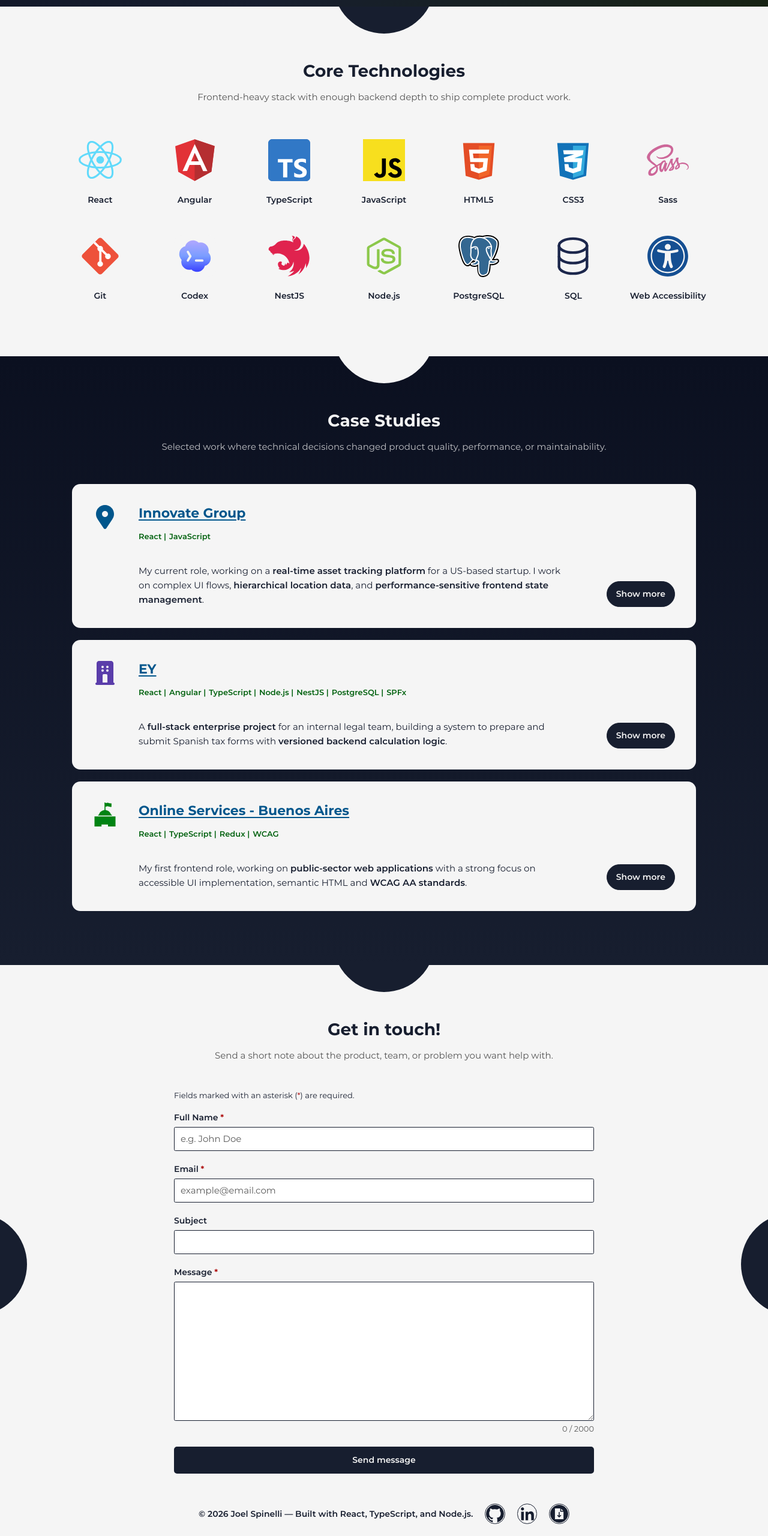
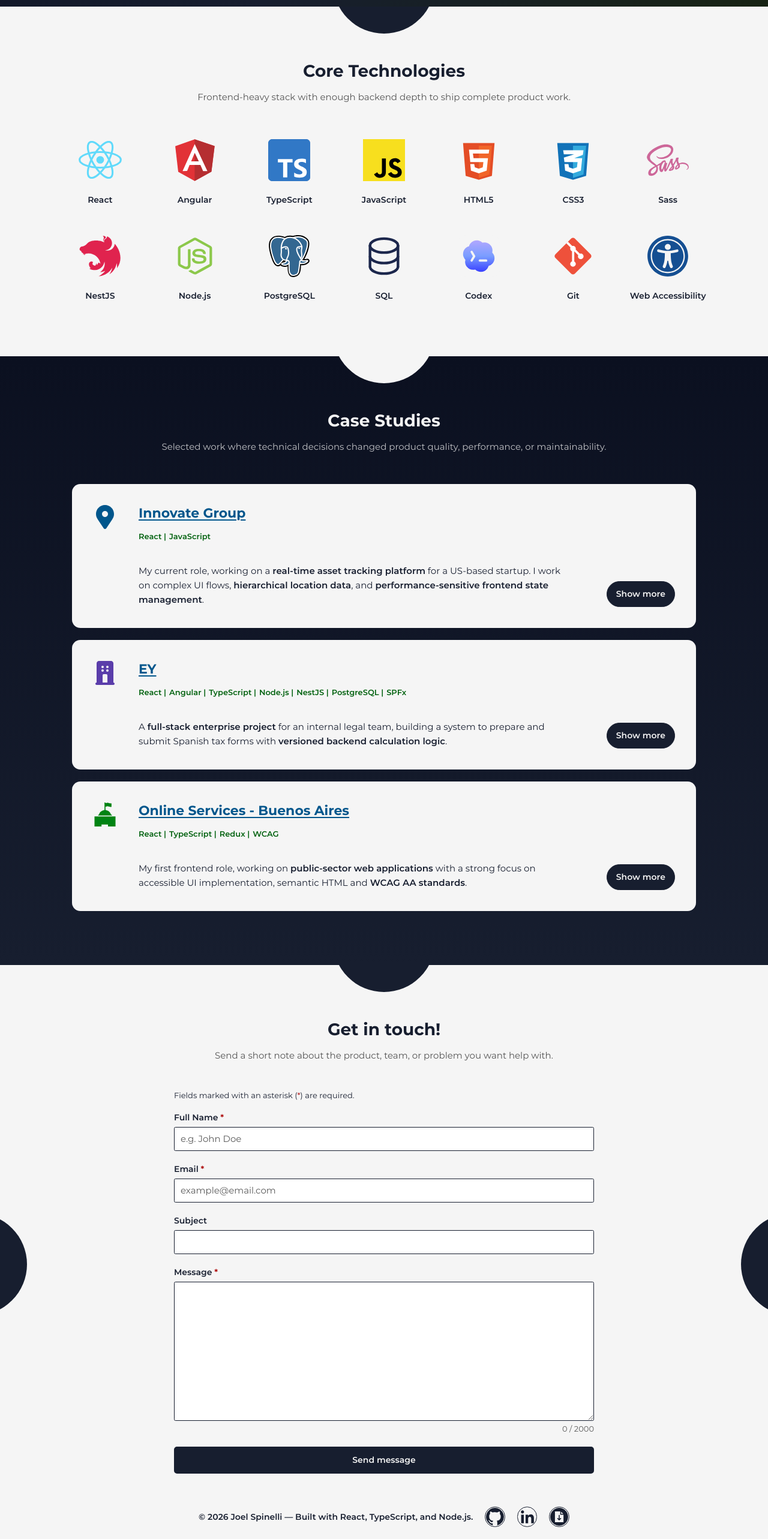
Before and after one commit to joelspi97/portfolio-v2.0, a React (Vite) app in the folder frontend/: page / in a window 1280 px wide. Shown: the part 733-3299 px from the top of the page at 60% size. Built offline with nearby package versions, Linux system fonts and the light colour scheme.

Commit message:
Improved UI

```diff
--- a/frontend/src/components/CoreTechnologies/CoreTechnologies.tsx
+++ b/frontend/src/components/CoreTechnologies/CoreTechnologies.tsx
@@ -19,12 +19,12 @@ const technologyListItemDefinitions: TechnologyListItemProps[] = [
   { height: 128, label: 'HTML5', src: '/images/technologies/html-icon.svg', width: 128 },
   { height: 128, label: 'CSS3', src: '/images/technologies/css-icon.svg', width: 128 },
   { height: 128, label: 'Sass', src: '/images/technologies/sass-icon.svg', width: 128 },
-  { height: 128, label: 'Git', src: '/images/technologies/git-icon.svg', width: 128 },
-  { height: 128, label: 'Codex', src: '/images/technologies/codex-icon.svg', width: 128 },
   { height: 128, label: 'NestJS', src: '/images/technologies/nest-js-icon.svg', width: 133 },
   { height: 128, label: 'Node.js', src: '/images/technologies/node-js-icon.svg', width: 128 },
   { height: 128, label: 'PostgreSQL', src: '/images/technologies/postgresql-icon.svg', width: 128 },
   { height: 128, label: 'SQL', src: '/images/technologies/sql-icon.svg', width: 128 },
+  { height: 128, label: 'Codex', src: '/images/technologies/codex-icon.svg', width: 128 },
+  { height: 128, label: 'Git', src: '/images/technologies/git-icon.svg', width: 128 },
   { height: 128, label: 'Web Accessibility', src: '/images/technologies/web-accessibility-icon.svg', width: 128 }
 ];
 
--- a/frontend/src/components/Footer/footer.scss
+++ b/frontend/src/components/Footer/footer.scss
@@ -4,7 +4,7 @@
 .footer {
   background-color: $portfolio-white;
   color: $dark-blue;
-  padding: 0 2rem 2rem;
+  padding: 0.5rem 2rem 2rem;
   text-align: center;
 
   &__content {
```
